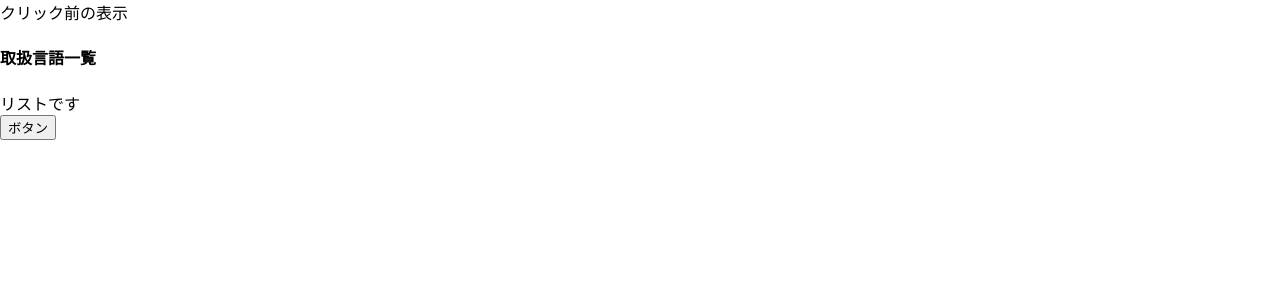
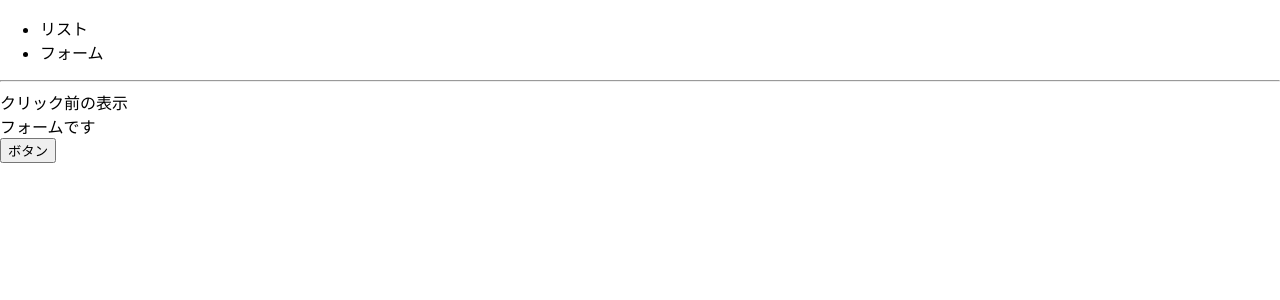
Before and after one commit to marieono/React-Tutorlal, a React (Create React App) app: page / in a window 1280 px wide. Shown: the top 300 px of the page. Built offline with nearby package versions, Linux system fonts and the light colour scheme.

Commit message:
繰り返しによるリスト表示がうまくいかない

```diff
--- a/src/App.js
+++ b/src/App.js
@@ -1,8 +1,10 @@
 import { useState } from "react";
 import { List } from "./List";
+import { Form } from "./From";
 
 function App() {
   const [description, setDescription] = useState('クリック前の表示');
+  const [tab, setTab] = useState('List');
 
   const changeDescription = () => {
     setDescription('クリック後の表示です。');
@@ -10,8 +12,17 @@
 
   return (
     <div>
+      <header>
+        <ul>
+          <li onClick={() => setTab('list')}>リスト</li>
+          <li onClick={() => setTab('form')}>フォーム</li>
+        </ul>
+      </header>
+      <hr />
       {description}
-      <List title="取扱言語一覧" />
+      {
+        tab === 'list' ? <List title="取扱言語一覧" /> : <Form />
+      }
       <button onClick={changeDescription}>ボタン</button>
     </div>
 
--- /dev/null
+++ b/src/From.js
@@ -0,0 +1,7 @@
+export const Form = () => {
+    return (
+        < div >
+            フォームです
+        </div >
+    )
+}
--- a/src/List.js
+++ b/src/List.js
@@ -1,8 +1,21 @@
+const LANGUAGES = [
+    'JavaScript',
+    'C++',
+    'Ruby',
+    'Java',
+    'PHP',
+    'Go'
+];
+
 export const List = ({ title }) => {
     return (
         <div>
             <h4>{title}</h4>
-            < div > リストです</div >
+            {
+                LANGUAGES.map((lang, index) => {
+                    return <div key={index}>{lang}</div>
+                })
+            }
         </div>
     )
 
```
